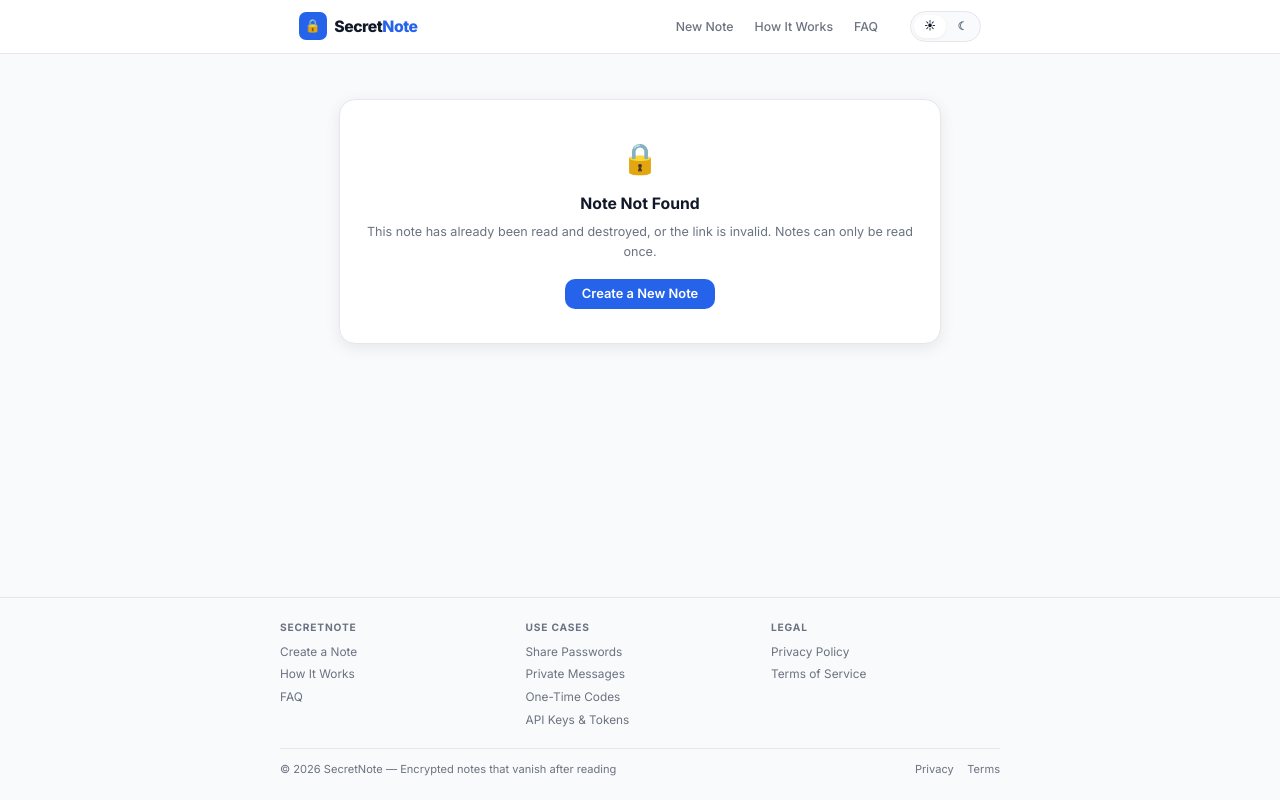
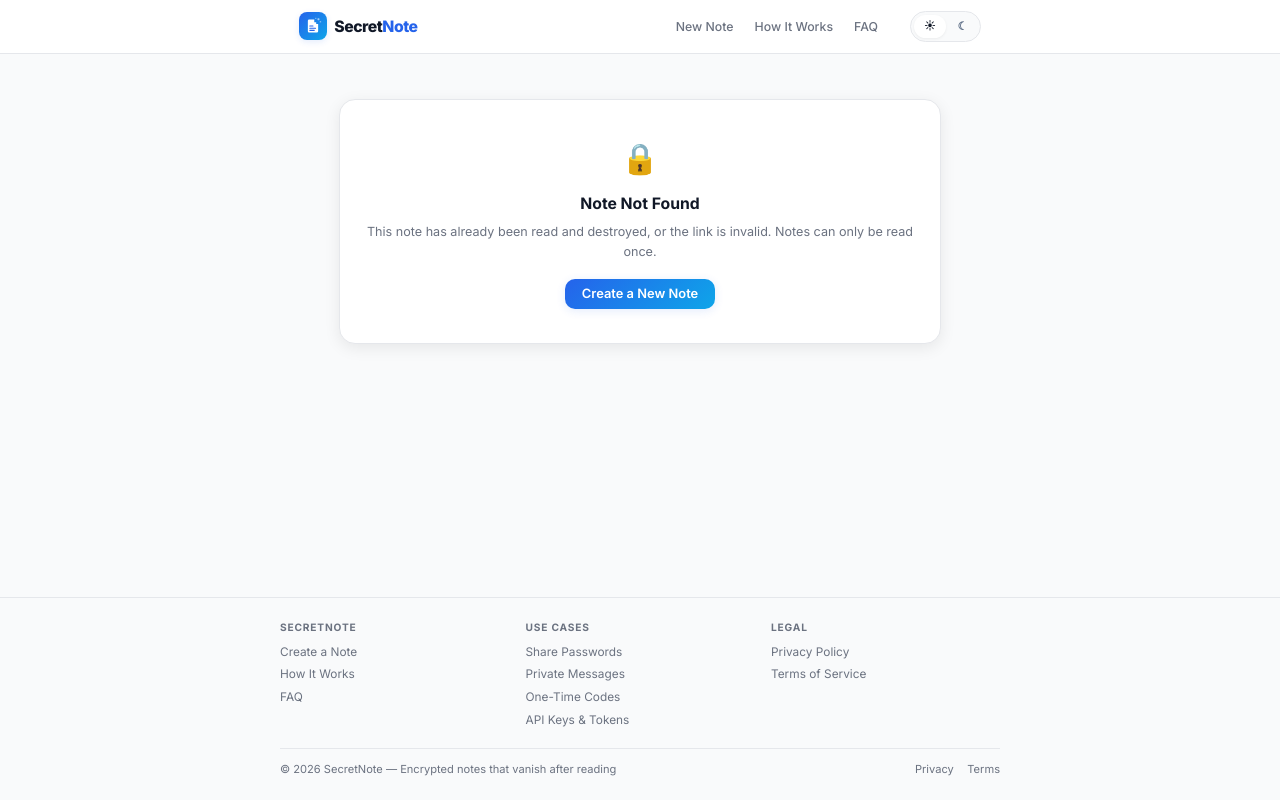
Before and after one commit to cyberinc101-stack/secretnote, a plain HTML site: page read.html in a window 1280 px wide. Drawn offline with Linux system fonts and the light colour scheme.

Commit message:
Brand refresh: gradient logo mark in header, gradient accents on primary button and badges

```diff
--- a/css/layout.css
+++ b/css/layout.css
@@ -14,10 +14,11 @@
 }
 .logo { display: flex; align-items: center; gap: .5rem; text-decoration: none; flex-shrink: 0; }
 .logo-icon {
-  width: 28px; height: 28px; border-radius: 7px;
-  background: var(--primary); display: flex;
+  width: 28px; height: 28px; border-radius: 8px;
+  background: var(--primary-gradient); display: flex;
   align-items: center; justify-content: center;
-  font-size: .85rem; color: #fff; flex-shrink: 0;
+  box-shadow: 0 2px 6px var(--primary-glow);
+  flex-shrink: 0;
 }
 .logo-name { font-size: 1.05rem; font-weight: 800; color: var(--text); letter-spacing: -.03em; }
 .logo-name span { color: var(--primary); }
@@ -53,6 +54,7 @@
   font-size: .7rem; font-weight: 700; text-transform: uppercase;
   letter-spacing: .08em; color: var(--primary);
   background: var(--primary-light); border: 1px solid var(--primary-border);
+  box-shadow: 0 0 0 5px var(--primary-glow);
   border-radius: 999px; padding: .22rem .7rem; margin-bottom: .85rem;
 }
 .hero-band h1 { margin-bottom: .45rem; letter-spacing: -.025em; }
@@ -109,7 +111,7 @@
   color: var(--text-muted); font-family: var(--font); transition: all .15s; white-space: nowrap; line-height: 1;
 }
 .epill:hover { border-color: var(--primary); color: var(--primary); }
-.epill.active { background: var(--primary); border-color: var(--primary); color: #fff; }
+.epill.active { background: var(--primary-gradient); border-color: transparent; color: #fff; }
 .custom-row { display: none; align-items: center; gap: .5rem; flex-wrap: wrap; margin-top: .4rem; margin-bottom: .4rem; }
 .custom-row.show { display: flex; }
 .custom-preview { font-size: .77rem; color: var(--primary); font-weight: 600; }
@@ -143,8 +145,8 @@
   font-family: var(--font); font-size: .86rem; font-weight: 600;
   cursor: pointer; border: none; transition: all .15s; white-space: nowrap; line-height: 1;
 }
-.btn-primary { background: var(--primary); color: #fff; }
-.btn-primary:hover { background: var(--primary-dark); }
+.btn-primary { background: var(--primary-gradient); color: #fff; box-shadow: 0 2px 10px var(--primary-glow); }
+.btn-primary:hover { filter: brightness(1.05); box-shadow: 0 4px 16px var(--primary-glow); transform: translateY(-1px); }
 .btn-green { background: var(--green); color: #fff; }
 .btn-green:hover { filter: brightness(1.07); }
 .btn-red { background: var(--red); color: #fff; }
--- a/css/vars.css
+++ b/css/vars.css
@@ -2,6 +2,8 @@
 :root {
   --primary:       #2563EB;
   --primary-dark:  #1D4ED8;
+  --primary-2:     #0EA5E9;
+  --primary-gradient: linear-gradient(135deg, var(--primary), var(--primary-2));
   --primary-light: #EFF6FF;
   --primary-glow:  rgba(37,99,235,.12);
   --primary-border:rgba(37,99,235,.25);
@@ -61,6 +63,7 @@
 [data-theme="dark"] {
   --primary:       #3B82F6;
   --primary-dark:  #2563EB;
+  --primary-2:     #38BDF8;
   --primary-light: #1E3A5F;
   --primary-glow:  rgba(59,130,246,.14);
   --primary-border:rgba(59,130,246,.3);
--- a/js/layout.js
+++ b/js/layout.js
@@ -22,11 +22,23 @@
   /* ── Header ─────────────────────────────────────────── */
   function pre(){ return location.pathname.includes('/pages/') ? '../' : ''; }
 
+  function logoMark(){
+    return '<svg viewBox="0 0 28 28" width="18" height="18" aria-hidden="true" focusable="false">'
+      +'<path fill="#fff" d="M8 4H16V8H19V11H22V22A2 2 0 0 1 20 24H8A2 2 0 0 1 6 22V6A2 2 0 0 1 8 4Z"/>'
+      +'<g fill="#fff">'
+      +'<rect x="21" y="2" width="3" height="3" rx="0.7" opacity=".6"/>'
+      +'<rect x="24.4" y="6.2" width="2.3" height="2.3" rx="0.5" opacity=".42"/>'
+      +'<rect x="17.3" y="1" width="2" height="2" rx="0.45" opacity=".42"/>'
+      +'</g>'
+      +'<path stroke="var(--primary)" stroke-width="1.6" stroke-linecap="round" d="M9 14H14M9 17.4H18M9 20.8H16"/>'
+      +'</svg>';
+  }
+
   function buildHeader(){
     var p = pre();
     return '<header class="site-header"><div class="header-inner">'
       +'<a href="'+p+'index.html" class="logo">'
-      +'<div class="logo-icon">&#128274;</div>'
+      +'<div class="logo-icon">'+logoMark()+'</div>'
       +'<div class="logo-name">Secret<span>Note</span></div>'
       +'</a>'
       +'<nav class="header-nav">'
```
